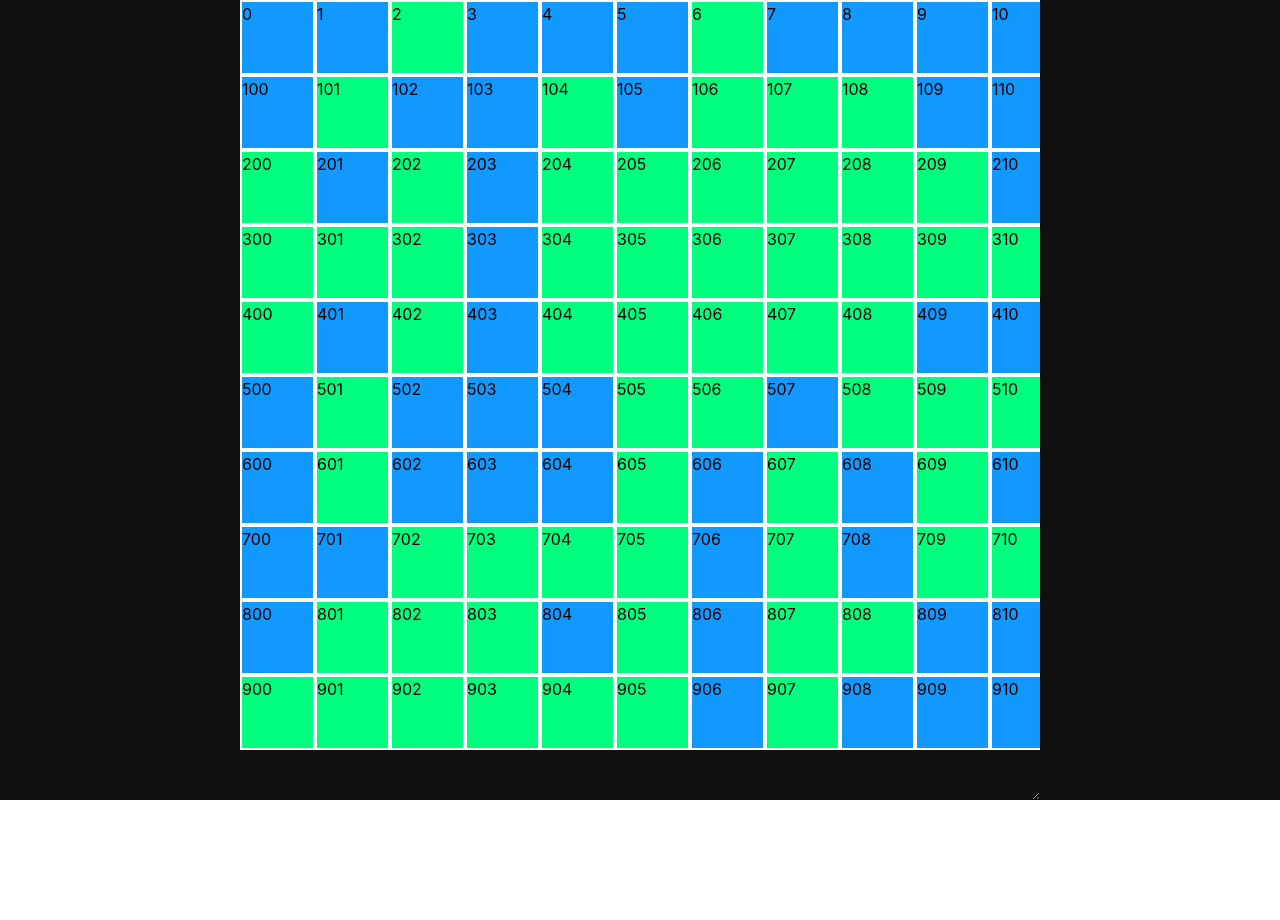
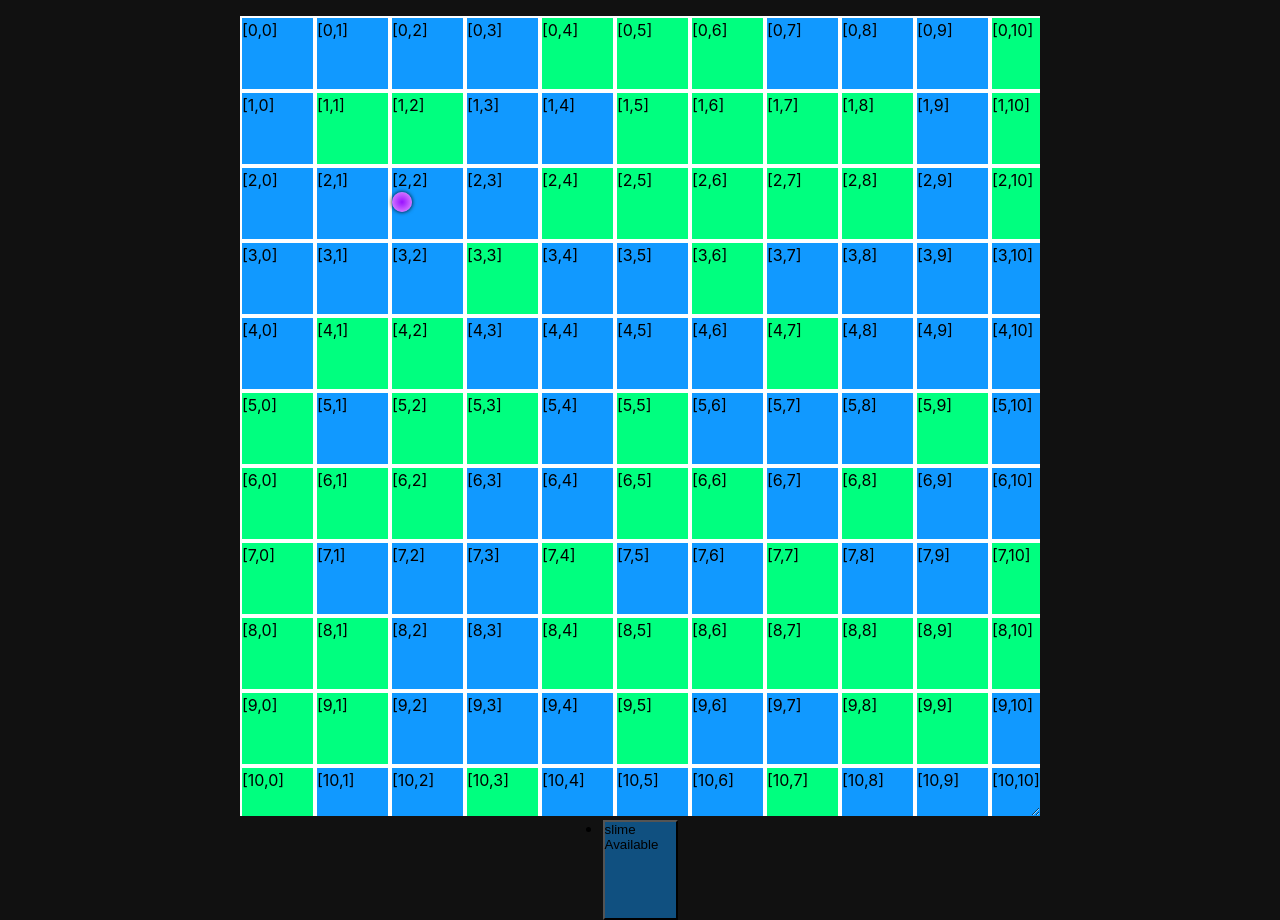
Before and after one commit to amNotAWalnutToday/web-game, a React (Vite) app: page /local-area in a window 1280 px wide. Before the commit the page ends 800 px from the top, so only its background shows below. Built offline with nearby package versions, Linux system fonts and the light colour scheme.

Commit message:
Add movement of a unit on a grid

```diff
--- a/src/RouteSwitch.tsx
+++ b/src/RouteSwitch.tsx
@@ -1,16 +1,45 @@
+import { createContext, useContext, useState } from 'react';
 import { BrowserRouter as Router, Routes, Route } from 'react-router-dom';
 import Homepage from './pages/Homepage';
 import AreaView from './pages/AreaView';
 
+type UserSchema = {
+    uid: string,
+    units: any[],
+}
+
+interface UserContextInterface {
+    user: UserSchema,
+    setUser: React.Dispatch<React.SetStateAction<UserSchema>>,
+}
+
+const testUser = {
+    uid: 'testme',
+    units: [
+        {
+            owner: '',
+            race: 'slime',
+            location: [2, 2],
+            hasArrived: true,
+            spd: 3,
+            memberNum: 1,
+        }
+    ]
+}
+
+export const UserContext = createContext({} as UserContextInterface);
+
 export default function RouteSwitch() {
+    const [user, setUser] = useState<UserSchema>({...testUser});
+
     return (
         <Router>
+            <UserContext.Provider value={{user, setUser}}>
                 <Routes>
                     <Route
                         path='/'
                         element={
                             <Homepage
-
                             />
                         }
                     />
@@ -23,6 +52,7 @@ export default function RouteSwitch() {
                         }
                     />
                 </Routes>
+            </UserContext.Provider>
         </Router>
     )
 }
--- /dev/null
+++ b/src/components/Character.tsx
@@ -0,0 +1,9 @@
+export default function Character() {
+    return (
+        <>
+            <div className="slime">
+
+            </div>
+        </>
+    )
+}
--- /dev/null
+++ b/src/components/CharacterCard.tsx
@@ -0,0 +1,18 @@
+type Props = {
+    unit: any
+    setSelectedUnit: React.Dispatch<React.SetStateAction<any | undefined>>
+}
+
+export default function CharacterCard({unit, setSelectedUnit}: Props) {
+    return (
+        <>
+            <button
+                className="card flex-col"
+                onClick={() => setSelectedUnit(unit)}
+            >
+                <span>{unit.race}</span>
+                {unit.hasArrived ? 'Available' : 'Moving'}
+            </button>
+        </>
+    )
+}
--- a/src/index.css
+++ b/src/index.css
@@ -18,7 +18,8 @@
 
 .page {
   display: flex;
-  justify-content: center;
+  flex-direction: column;
+  align-items: center;
   overflow: hidden;
   background-color: #111;
   min-width: 100vw;
@@ -26,6 +27,7 @@
 }
 
 .game_view {
+  margin-top: 1rem;
   width: 800px;
   height: 800px;
   overflow: scroll;
@@ -49,6 +51,11 @@
   border: 2px solid white;
 }
 
+.tile * {
+  user-select: none;
+  pointer-events: none;
+}
+
 .plains {
   background-color: springgreen;
 }
@@ -56,3 +63,27 @@
 .water {
   background-color: #19f;
 }
+
+.card {
+  height: 100px;
+  width: 75px;
+  background-color: #19f7;
+}
+
+.slime {
+  border-radius: 50%;
+  height: 20px;
+  width: 20px;
+  background: radial-gradient(rgb(152, 17, 255), rgb(235, 156, 255));
+  box-shadow: 0px 0px 4px black;
+}
+
+a:hover,
+button:hover {
+  cursor: pointer;
+}
+
+.flex-col {
+  display: flex;
+  flex-direction: column;
+}
--- a/src/pages/AreaView.tsx
+++ b/src/pages/AreaView.tsx
@@ -1,4 +1,7 @@
-import { useState, useMemo } from "react";
+import { useState, useContext } from "react";
+import { UserContext } from "../RouteSwitch";
+import CharacterCard from "../components/CharacterCard";
+import Character from "../components/Character";
 
 enum MapSizes {
     TINY   =  1000,
@@ -12,23 +15,35 @@ enum Terrains {
     WATER
 }
 
+interface UnitSchema {
+    owner?: string,
+    race?: string,
+    memberNum: number,
+    spd?: number,
+    location: [number, number]
+    hasArrived: boolean,
+}
+
 type TileSchema = {
     terrain: Terrains,
     temperature: number,
     contains: {
         structure: {},
-        unit: {},
+        unit: UnitSchema | null,
         item: {},
     }
 }
 
 interface AreaSettingsSchema {
-    tiles: TileSchema[],
+    tiles: TileSchema[][],
     temperature: number,
     size: MapSizes,
 }
 
 export default function AreaView() {
+    const { user, setUser } = useContext(UserContext);
+    const [selectedUnit, setSelectedUnit] = useState<UnitSchema>();
+
     const loadSettings = () => {
         const temperature = 20;
         const size = 1000;
@@ -44,12 +59,24 @@ export default function AreaView() {
             temperature,
             contains: {
                 structure: {},
-                unit: {},
+                unit: null,
                 item: {},
             }
         }
-        for(let i = 0; i < size; i++) {
-            tiles.push({...plainTile, terrain: Math.floor(Math.random() * 2)});
+        for(let j = 0; j < (size === 1000 ? 50 : 100); j++ ) {
+            const tileArr = [];
+            for(let i = 0; i < (size === 1000 ? 100 : 200); i++) {
+                const contains = { unit: null, structure: {}, item: {} };
+                for(const unit of user.units) {
+                    if(unit.location[0] === i && unit.location[1] === j) {
+                        contains.unit = unit;
+                    }
+                }
+                tileArr.push({...plainTile, terrain: Math.floor(Math.random() * 2),
+                    contains,
+                });
+            }
+            tiles.push(tileArr);
         }
         return tiles;
     }
@@ -59,14 +86,77 @@ export default function AreaView() {
     });
 
     const mapGrid = () => {
-        return areaSettings.tiles.map((item, ind) => {
+        return areaSettings.tiles.map((item, rowInd) => {
+            return item.map ((item, ind) => {
                 return (
-                <div key={`tile-${ind}`} className={`tile ${item.terrain === 0 ? 'plains' : 'water'}`} >
-                    <p>{ind}</p>
+                    <div
+                        key={`tile-${ind}`}
+                        className={`tile ${item.terrain === 0 ? 'plains' : 'water'}`}
+                        onClick={(e) => moveUnit(e, selectedUnit)}
+                        coord-key={[rowInd, ind]}
+                    >
+                        <p>[{rowInd},{ind}]</p>
+                        {item.contains.unit ? <Character /> : ''}
                     </div>
+                )
+            }
             )
         });
     }
+
+    const mapUnits = (player: any) => {
+        return user.units.map((unit, ind) => {
+            return (
+                <CharacterCard
+                    key={ind}
+                    unit={unit}
+                    setSelectedUnit={setSelectedUnit}
+                />
+            )
+        });
+    }
+
+    const getDistance = (e: MouseEventHandler<HTMLDivElement>) => {
+        const [ty, tx] = [...user.units[0].location];
+        const [dy, dx] = [...e.target.getAttribute('coord-key').split(',')];
+        const distanceY = Math.abs(tx - Number(dx));
+        const distanceX = Math.abs(ty - Number(dy));
+        console.log(distanceY, distanceX);
+        return distanceX + distanceY;
+    }
+
+    const syncUnit = (unit) => {
+        setUser((prev) => {
+            const units = prev.units;
+            units[unit.memberNum - 1] = unit;
+            return {...prev, units }
+        })
+    }
+
+    const moveUnit = (e: any, unit: any) => {
+        if(!selectedUnit || !selectedUnit.hasArrived) return;
+        const thisArea = {...areaSettings};
+        const distance = getDistance(e);
+        setSelectedUnit((prev) => prev ? ({...prev, hasArrived: false}) : undefined);
+
+        setTimeout(() => {
+            const newLocation = e.target.getAttribute('coord-key').split(',')
+            const here = thisArea.tiles[unit.location[0]][unit.location[1]];
+            const dest = thisArea.tiles[newLocation[0]][newLocation[1]];
+            setSelectedUnit((prev) => {
+                return prev ? ({
+                        ...prev,
+                        location: [newLocation[0], newLocation[1]],
+                        hasArrived: true,
+                    }) : undefined
+                }
+            )
+            here.contains.unit = null;
+            dest.contains.unit = unit;
+            setAreaSettings((prev) => ({...prev, thisArea}));
+        }, (distance * 1000) - (unit.spd * 100))
+    }
+
     return (
         <>
             <main className="page">
@@ -77,6 +167,11 @@ export default function AreaView() {
                         {mapGrid()}
                     </div>
                 </div>
+                <ul className="character_cards__list" >
+                    <li>
+                        {mapUnits(user)}
+                    </li>
+                </ul>
             </main>
         </>
     )
```
Lines whose indentation alone changed are shown as unchanged.
